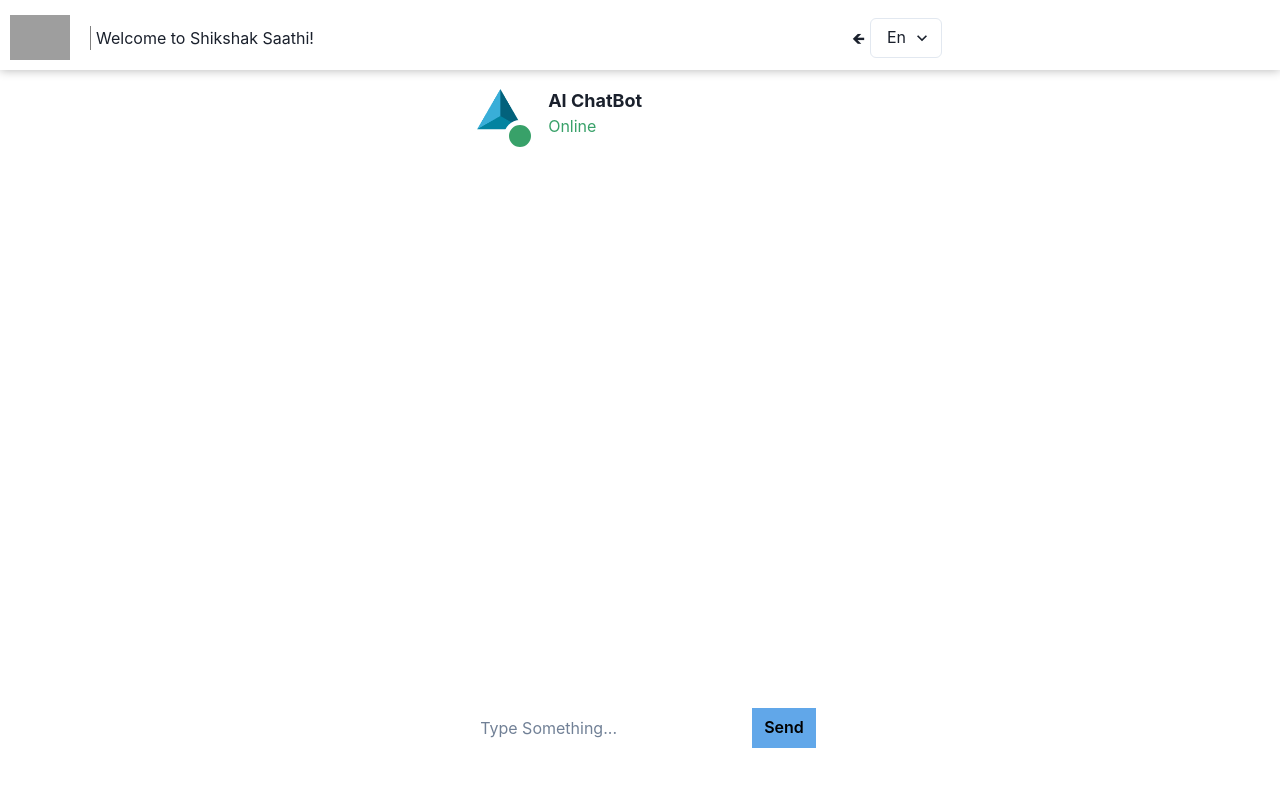
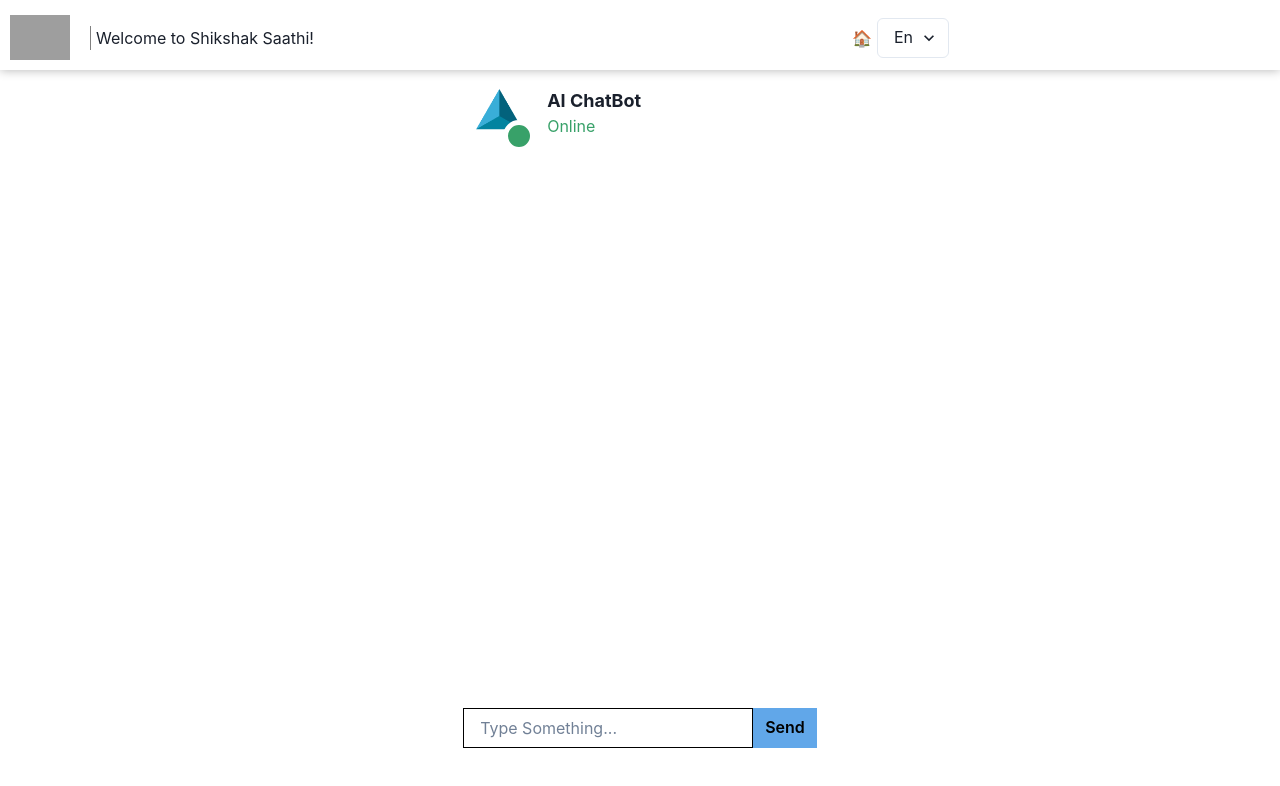
Before and after one commit to Aar-if/Shikshak-dost, a React (Vite) app: page /chatbotui in a window 1280 px wide. Shown: the top 786 px of the page. Built offline with nearby package versions, Linux system fonts and the light colour scheme; grey boxes are pictures that could not be loaded.

Commit message:
Fix:Issue solved

```diff
--- a/src/pages/FooterChat.jsx
+++ b/src/pages/FooterChat.jsx
@@ -6,8 +6,10 @@ const FooterChat = ({ inputMessage, setInputMessage, handleSendMessage }) => {
 	<Flex w="100%" mt="5">
   	<Input
     	placeholder="Type Something..."
-    	border="none"
+
     	borderRadius="none"
+		border= "1px solid black"
+
     	_focus={{
       	border: "1px solid black",
     	}}
--- a/src/pages/Header.jsx
+++ b/src/pages/Header.jsx
@@ -30,7 +30,7 @@ function Header() {
           <span>{t("welcome")}</span>
         </div>
         <div className={styles.menuDiv}>
-          <button onClick={() => navigate(-1)}>🡸</button>
+          <button onClick={() => navigate(-1)}>🏠</button>
         </div>
         <div>
           <Select
--- a/src/pages/Homepage.jsx
+++ b/src/pages/Homepage.jsx
@@ -44,7 +44,7 @@ function App() {
     const languageFilter =
       language === "all" || item?.attributes?.Language === language;
     const ageGroupFilter =
-      ageGroup === "all" || item?.attributes?.Age === ageGroup;
+      ageGroup === "all" || item?.attributes?.Age == ageGroup;
     const actorFilter = actor === "all" || item?.attributes?.Actor === actor;
 
     return categoryFilter && languageFilter && ageGroupFilter && actorFilter;
```
